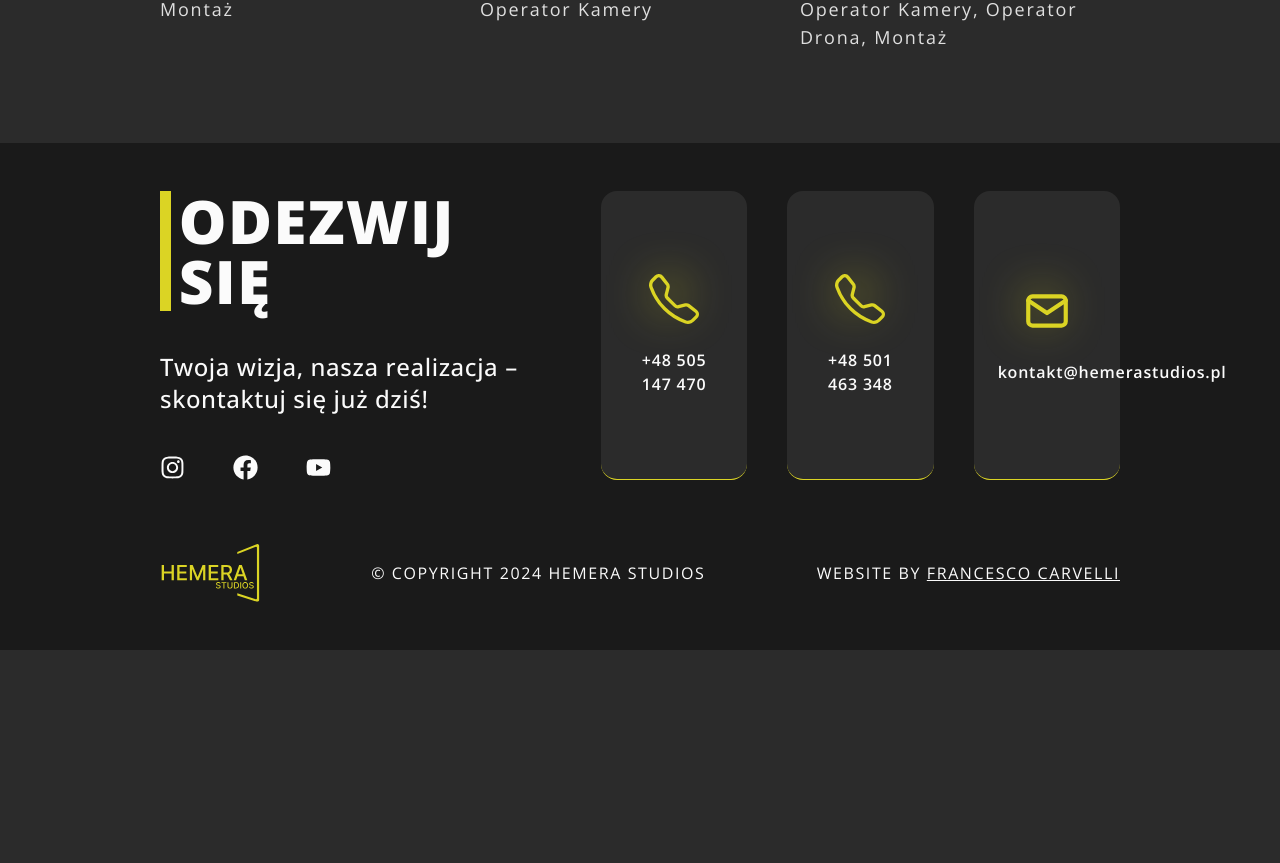
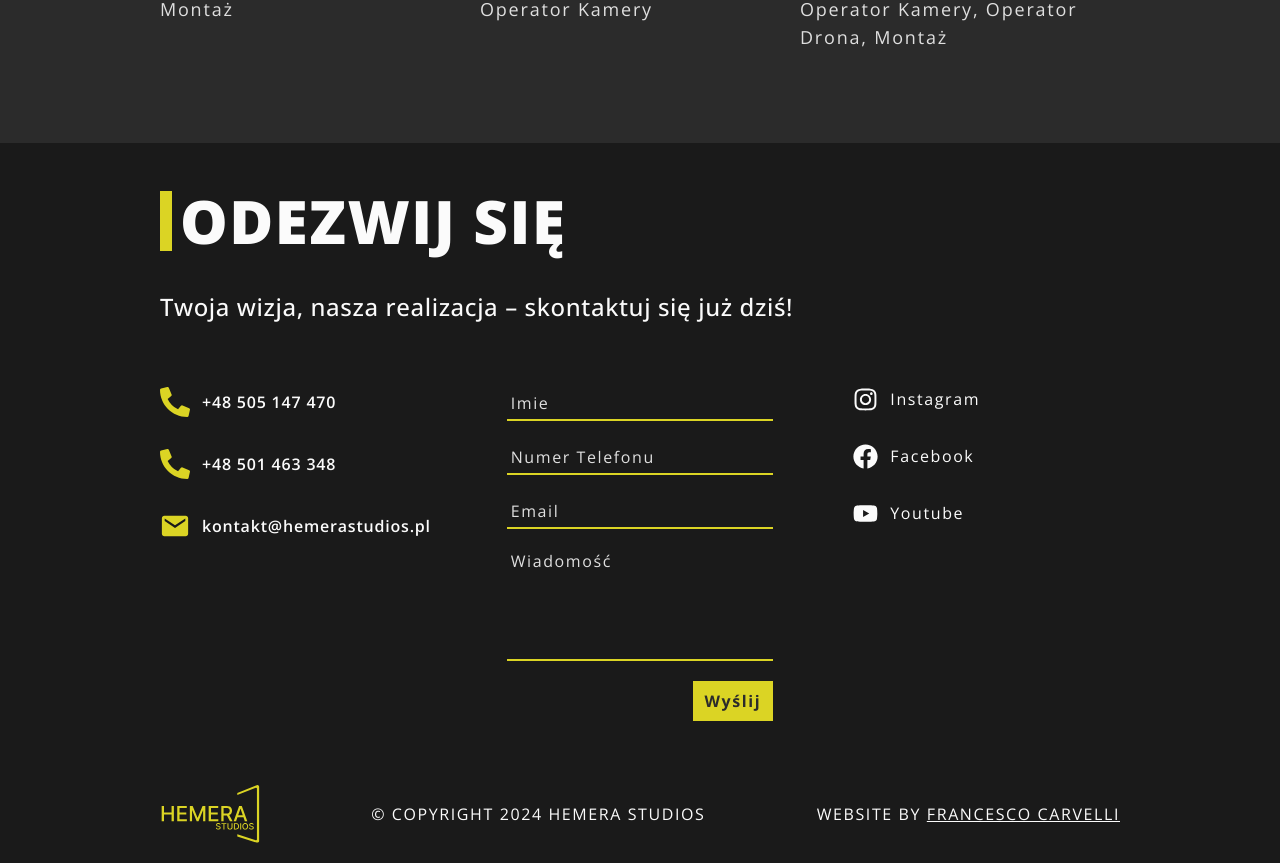
Before and after one commit to F3azy/hemera, a React (Vite) app: page / in a window 1280 px wide. Shown: the part 2496-3359 px from the top of the page. Before the commit the page ends 3146 px from the top, so only its background shows below. Built offline with nearby package versions, Linux system fonts and the light colour scheme.

Commit message:
remade the footer and added a conntact info form

```diff
--- a/package.json
+++ b/package.json
@@ -10,6 +10,7 @@
     "preview": "vite preview"
   },
   "dependencies": {
+    "@emailjs/browser": "^4.4.1",
     "@react-icons/all-files": "^4.1.0",
     "autoprefixer": "^10.4.19",
     "framer-motion": "^11.2.11",
--- /dev/null
+++ b/src/components/ContactForm.jsx
@@ -0,0 +1,61 @@
+import React from "react";
+import ContactFormInput from "./ContactFormInput";
+import useContactForm from "../hooks/useContactForm";
+
+const ContactForm = () => {
+  const { form, isLoading, isSubmitDisabled, handleChange, handleSubmit } =
+    useContactForm();
+
+  return (
+    <form className="w-full flex flex-col gap-y-5 items-end" onSubmit={handleSubmit}>
+      <ContactFormInput
+        placeholder="Imie"
+        type="text"
+        name="name"
+        value={form.name}
+        onChange={handleChange}
+      />
+      <ContactFormInput
+        placeholder="Numer Telefonu"
+        type="tel"
+        name="phone"
+        value={form.phone}
+        onChange={handleChange}
+      />
+      <ContactFormInput
+        placeholder="Email"
+        type="email"
+        name="email"
+        value={form.email}
+        onChange={handleChange}
+      />
+      <textarea
+        placeholder="Wiadomość"
+        name="message"
+        value={form.message}
+        onChange={handleChange}
+        className="w-full
+        h-28
+        bg-transparent border-b-2
+      border-brand-primary outline-none
+      placeholder:text-white-darker
+      placeholder:px-1
+      resize-none
+      "
+      />
+      <button
+        type="submit"
+        className="bg-brand-primary
+        hover:bg-brand-darker
+        w-min
+        py-2 px-3
+        text-dark-base
+        font-bold"
+      >
+        Wyślij
+      </button>
+    </form>
+  );
+};
+
+export default ContactForm;
--- /dev/null
+++ b/src/components/ContactFormInput.jsx
@@ -0,0 +1,20 @@
+import React from "react";
+
+const ContactFormInput = (props) => {
+  return (
+    <input
+      className="w-full
+      py-1
+      bg-transparent
+      border-b-2
+      border-brand-primary
+      outline-none
+      placeholder:text-white-darker
+      placeholder:px-1
+      "
+      {...props}
+    />
+  );
+};
+
+export default ContactFormInput;
--- a/src/components/ContactInfo.jsx
+++ b/src/components/ContactInfo.jsx
@@ -2,14 +2,9 @@ import React from "react";
 
 function ContactInfo({ value, Icon }) {
   return (
-    <div className=" bg-dark-base py-8 px-6 border-b-[1px] border-brand-primary rounded-2xl flex flex-col gap-y-6 justify-center items-center">
-      {Icon && (
-        <div className="relative">
-          <Icon size={50} className="text-brand-primary" />
-          <div className="bg-brand-primary w-5 h-5 blur-xl absolute top-0 left-0 translate-x-1/2 translate-y-1/2" />
-        </div>
-      )}
-      <div className="w-full text-center text-white-base font-semibold tracking-wider">
+    <div className="flex gap-x-3 justify-center items-center">
+      {Icon && <Icon size={30} className="text-brand-primary" />}
+      <div className="text-center text-white-base font-semibold tracking-wider">
         {value}
       </div>
     </div>
--- a/src/components/ContactInfoList.jsx
+++ b/src/components/ContactInfoList.jsx
@@ -4,7 +4,7 @@ import ContactInfo from "./ContactInfo";
 
 const ContactInfoList = () => {
   return (
-    <div className="flex flex-col xl:grid xl:grid-cols-3 gap-10">
+    <div className="flex flex-col xl:items-start gap-y-8">
       {contactInfo.map((contact) => (
         <ContactInfo key={contact.name} value={contact.value} Icon={contact.icon} />
       ))}
--- a/src/components/Footer.jsx
+++ b/src/components/Footer.jsx
@@ -3,24 +3,26 @@ import { HemeraLogo } from "../assets";
 import FooterSocialIconList from "./FooterSocialIconList";
 import PageTitle from "./PageTitle";
 import ContactInfoList from "./ContactInfoList";
+import ContactForm from "./ContactForm";
 
 const Footer = () => {
   return (
     <footer
-      className="px-5 xl:px-40 py-6 xl:py-12 mt-20 z-20
+      className="px-5 xl:px-40 py-5 xl:pb-5 xl:pt-12 mt-20 z-20
     flex flex-col gap-y-16
     text-white-base tracking-widest
     bg-dark-300"
     >
-      <div className="flex flex-col xl:flex-row gap-x-20 gap-y-10 ">
-        <div className="h-full flex flex-col justify-center items-center xl:items-start gap-y-10 xl:gap-y-10 relative">
-          <PageTitle>ODEZWIJ SIĘ</PageTitle>
-          <p className="text-white-base text-xl xl:text-2xl text-center xl:text-left font-medium tracking-wider xl:tracking-wide">
-            Twoja wizja, nasza realizacja – skontaktuj się już dziś!
-          </p>
-          <FooterSocialIconList />
-        </div>
+      <div className="h-full flex flex-col justify-center items-center xl:items-start gap-y-10 xl:gap-y-10 relative">
+        <PageTitle>ODEZWIJ SIĘ</PageTitle>
+        <p className="text-white-base text-xl xl:text-2xl text-center xl:text-left font-medium tracking-wider xl:tracking-wide">
+          Twoja wizja, nasza realizacja – skontaktuj się już dziś!
+        </p>
+      </div>
+      <div className="flex flex-col items-center xl:grid xl:grid-cols-3 xl:items-start xl:gap-x-20 gap-y-14 xl:gap-y-0">
         <ContactInfoList />
+        <ContactForm />
+        <FooterSocialIconList />
       </div>
       <div className="w-full flex flex-col xl:flex-row justify-between items-center gap-y-8 text-sm xl:text-base">
         <img className="w-[100px]" src={HemeraLogo} alt="logo" />
--- /dev/null
+++ b/src/components/FooterSocialIcon.jsx
@@ -0,0 +1,16 @@
+import React from "react";
+
+const FooterSocialIcon = ({ link, Icon, name }) => {
+  return (
+    <a
+      href={link}
+      target="_blank"
+      className="w-min text-white-base hover:text-brand-primary cursor-pointer flex gap-x-3"
+    >
+      {Icon && <Icon size={25} />}
+      <p className="hidden xl:block">{name}</p>
+    </a>
+  );
+};
+
+export default FooterSocialIcon;
--- a/src/components/FooterSocialIconList.jsx
+++ b/src/components/FooterSocialIconList.jsx
@@ -1,12 +1,12 @@
 import React from "react";
-import SocialIcon from "./SocialIcon";
 import { socialIcons } from "../const/socialIcons";
+import FooterSocialIcon from "./FooterSocialIcon";
 
 const FooterSocialIconList = () => {
   return (
-    <div className="flex gap-x-12">
+    <div className="flex xl:flex-col gap-x-14 xl:gap-y-8">
       {socialIcons.map((icon) => (
-        <SocialIcon key={icon.name} link={icon.link} Icon={icon.icon} />
+        <FooterSocialIcon key={icon.name} link={icon.link} Icon={icon.icon} name={icon.name} />
       ))}
     </div>
   );
--- a/src/const/contact.js
+++ b/src/const/contact.js
@@ -1,20 +1,20 @@
-import { BsTelephone } from "react-icons/bs";
-import { TbMail } from "react-icons/tb";
+import { FaPhoneAlt } from "react-icons/fa";
+import { IoMdMail } from "react-icons/io";
 
 export const contactInfo = [
   {
     name: "phone2",
-    icon: BsTelephone,
+    icon: FaPhoneAlt,
     value: "+48 505 147 470",
   },
   {
     name: "phone1",
-    icon: BsTelephone,
+    icon: FaPhoneAlt,
     value: "+48 501 463 348",
   },
   {
     name: "mail",
-    icon: TbMail,
+    icon: IoMdMail,
     value: "kontakt@hemerastudios.pl",
   },
 ];
--- /dev/null
+++ b/src/hooks/useContactForm.js
@@ -0,0 +1,107 @@
+import { useState, useEffect } from "react";
+import emailjs from "@emailjs/browser";
+// import { useToast } from "@chakra-ui/react";
+
+const toastOptions = {
+  position: "top",
+  duration: 9000,
+  isClosable: true,
+};
+
+export default function useContactForm() {
+  const [isLoading, setIsLoading] = useState(false);
+
+//   const toast = useToast();
+
+  const [form, setForm] = useState({
+    name: "",
+    phone: "",
+    email: "",
+    message: "",
+  });
+
+  const [isSubmitDisabled, setIsSubmitDisabled] = useState(
+    !(form.name && form.email && form.phone && form.message)
+  );
+
+  useEffect(() => {
+    setIsSubmitDisabled(!(form.name && form.email && form.phone && form.message));
+  }, [form]);
+
+  function handleChange(e) {
+    const { target } = e;
+    const { name, value } = target;
+
+    setForm({
+      ...form,
+      [name]: value,
+    });
+  }
+
+  function handleSubmit(e) {
+    e.preventDefault();
+    setIsLoading(true);
+
+    if (isSubmitDisabled) {
+      setIsLoading(false);
+    //   toast({
+    //     title: "Did you forget something?",
+    //     description: "Please fill all the inputs, thank you!",
+    //     position: "top",
+    //     status: "error",
+    //     duration: 9000,
+    //     isClosable: true,
+    //   });
+      return;
+    }
+
+    emailjs
+      .send(
+        import.meta.env.VITE_APP_EMAILJS_SERVICE_ID,
+        import.meta.env.VITE_APP_EMAILJS_TEMPLATE_ID,
+        {
+          from_name: form.name,
+          to_name: "Hemera",
+          from_email: form.email,
+          reply_to: form.email,
+          to_email: "hemeraproductions23@gmail.com",
+          message: form.message,
+          phone: form.phone,
+        },
+        import.meta.env.VITE_APP_EMAILJS_PUBLIC_KEY
+      )
+      .then(
+        () => {
+          setIsLoading(false);
+
+        //   toast({
+        //     title: "Email sent.",
+        //     description: "Thank you, I will responde as soon as possible.",
+        //     status: "success",
+        //     ...toastOptions,
+        //   });
+
+          setForm({
+            name: "",
+            phone: "",
+            email: "",
+            message: "",
+          });
+        },
+        (error) => {
+          setIsLoading(false);
+          console.error(error);
+
+        //   toast({
+        //     title: "Something went wrong.",
+        //     description:
+        //       "Try again or just send me an e-mail to this adress: fcarvelli.work@gmail.com.",
+        //       status: "error",
+        //     ...toastOptions,
+        //   });
+        }
+      );
+  }
+
+  return { form, isLoading, isSubmitDisabled, handleChange, handleSubmit };
+}
--- a/tailwind.config.js
+++ b/tailwind.config.js
@@ -6,6 +6,7 @@ export default {
       colors: {
         brand: {
           primary: "#DBD424",
+          darker: "#B9B202",
         },
         dark: { base: "#2B2B2B", 200: "#1e1e1e", 300: "#1a1a1a" },
         white: { base: "#FBFBFB", darker: "#DFDFDF" },
```
Also changed, not shown: 2 other files (tests, documents, lock files or other folders).
